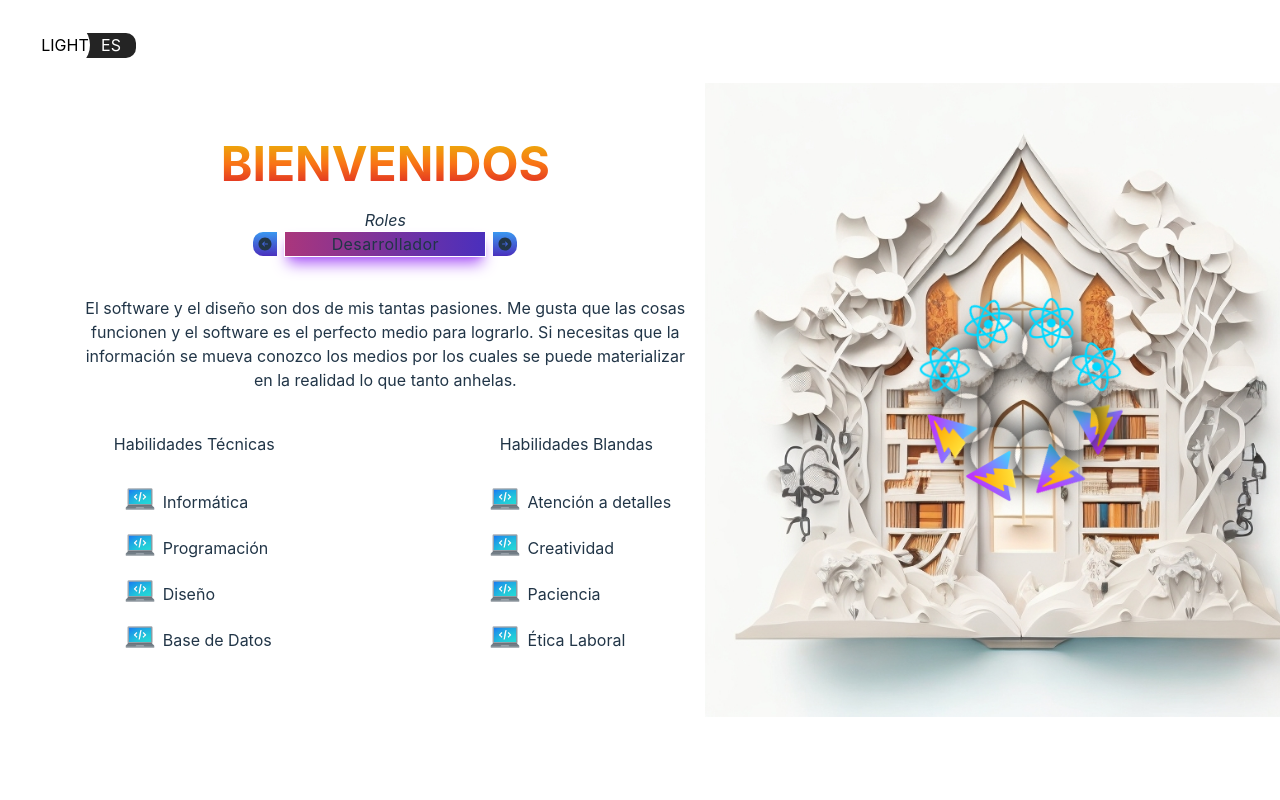
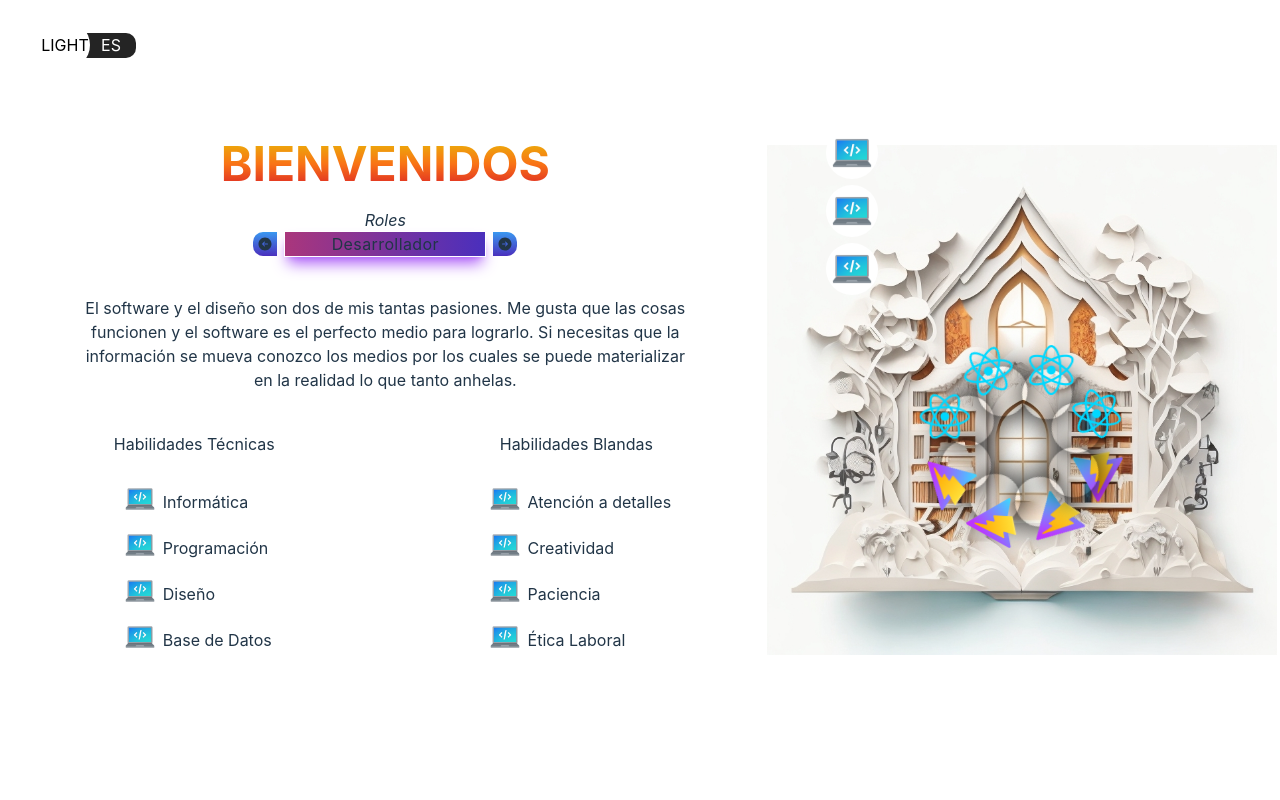
Before and after one commit to da8ah/da8ah-portfolio, a React (Vite) app: page / in a window 1280 px wide. Both pictures are taken after a click on the button "DARK". Shown: the top 800 px of the page. Built offline with nearby package versions, Linux system fonts and the light colour scheme.

Commit message:
Page1: abilities & tooltips

```diff
--- a/package.json
+++ b/package.json
@@ -1,7 +1,7 @@
 {
   "name": "da8ah-portfolio",
   "private": true,
-  "version": "0.13.0",
+  "version": "0.14.0",
   "type": "module",
   "scripts": {
     "dev": "vite",
--- a/src/components/SelectMenu.tsx
+++ b/src/components/SelectMenu.tsx
@@ -18,8 +18,8 @@ export default function SelectMenu(props: {
             <Select.Trigger
                 asChild
                 defaultChecked
-                className="w-full"
-                title="trigger"
+                className="cursor-pointer w-full"
+                title="Click"
                 color="indigo"
             >
                 <span>{props.data[props.selected]}</span>
@@ -37,10 +37,9 @@ export default function SelectMenu(props: {
                             && <Select.Item
                                 key={`item-${index}`}
                                 value={item}
-                                className="flex flex-row"
+                                className="cursor-pointer flex flex-row"
                             >
                                 <span>{item}</span>
-                                <Select.ItemIndicator><HiChevronDown /></Select.ItemIndicator>
                             </Select.Item>
                     })
                 }
--- a/src/components/Tooltip.tsx
+++ b/src/components/Tooltip.tsx
@@ -4,6 +4,7 @@ export default function Tooltip(props: {
     key: string,
     children: [JSX.Element, JSX.Element],
     cardClassName: string,
+    arrowClassName: string,
     align?: "center" | "end" | "start",
     side?: "left" | "top" | "right" | "bottom"
 }) {
@@ -19,7 +20,7 @@ export default function Tooltip(props: {
                 className={props.cardClassName}
             >
                 {props.children[1]}
-                <HoverCard.Arrow className="fill-black text-white" />
+                <HoverCard.Arrow className={props.arrowClassName} />
             </HoverCard.Content>
         </HoverCard.Portal>
     </HoverCard.Root>
--- /dev/null
+++ b/src/layouts/Abilities.tsx
@@ -0,0 +1,37 @@
+import Tooltip from '@/components/Tooltip'
+import laptop from '/page1/skills/icons8-laptop-coding-96.png'
+
+export default function Abilities() {
+    const abilities = [
+        {
+            src: laptop,
+            alt: 'laptop'
+        },
+        {
+            src: laptop,
+            alt: 'laptop'
+        },
+        {
+            src: laptop,
+            alt: 'laptop'
+        }
+    ]
+    const imgClassName = 'object-contain w-[40px] h-[40px] mx-2'
+    return <>
+        {abilities.map((ability, index) => (
+            <Tooltip
+                key={`ability-${index}`}
+                cardClassName='z-[100] w-[100px] h-[100px] bg-[orange]'
+                arrowClassName='fill-[orange]'
+                align='start'
+                side='left'
+            >
+                <div className='cursor-pointer rounded-full w-[50px] h-[50px] my-2 bg-white ring-1 ring-white flex justify-center items-center'>
+                    <img className={imgClassName} src={ability.src} alt={ability.alt} />
+                </div>
+                <div>Ability</div>
+            </Tooltip>
+        ))
+        }
+    </>
+}
--- a/src/layouts/Skills.tsx
+++ b/src/layouts/Skills.tsx
@@ -35,7 +35,11 @@ export default function Skills(props: { index: number, animation: MotionProps })
 }
 
 function Skill(props: { key: string, children: [JSX.Element, JSX.Element] }) {
-    return <Tooltip key={props.key} cardClassName='z-[100] w-[100px] h-[100px] bg-black'>
+    return <Tooltip
+        key={props.key}
+        cardClassName='z-[100] w-[100px] h-[100px] bg-[orange]'
+        arrowClassName='fill-[orange]'
+    >
         {props.children}
     </Tooltip>
 }
--- a/src/pages/Page1.tsx
+++ b/src/pages/Page1.tsx
@@ -1,11 +1,13 @@
 import { LangContext } from "@/context/LangProvider";
 import { ThemeContext } from "@/context/ThemeProvider";
+import Abilities from "@/layouts/Abilities";
 import Build from "@/layouts/Build";
 import Toolkit from "@/layouts/Toolkit";
 import { motion } from 'framer-motion';
 import { useContext, useState } from "react";
 import bgImg from "/page1/library.jpg";
 import bgVideo from "/page1/magician.mp4";
+import Tooltip from "@/components/Tooltip";
 
 export default function Page1(props: { className: string }) {
     const { text } = useContext(LangContext)
@@ -52,19 +54,34 @@ export default function Page1(props: { className: string }) {
             />}
             <div className='relative z-[1] w-[99.5%] h-[99%] rounded-[20px] flex flex-row justify-center items-center bg-white dark:bg-black dark:shadow-[inset_0_0_20px_10px_#ac0e0e]'>
                 <div className='z-[1] w-[60%] flex flex-col justify-center items-center'>
-                    {/* <img className='z-[0] absolute object-contain w-[90%] h-[90%]' src={bgImg} alt='library' /> */}
                     <Build index={index} animation={animation} onLeftPress={onLeftPress} onRightPress={onRightPress} />
                 </div>
-                <div className='box-content w-[40%] py-2 flex flex-col justify-center items-center'>
+                <div className='relative box-border w-[40%] h-full py-2 flex flex-col justify-center items-center'>
                     {themeMode === 'dark' ?
                         <video className='z-0 absolute object-contain w-[90%] h-[90%]' muted loop autoPlay>
                             <source src={bgVideo} type="video/mp4" />
                         </video>
                         :
-                        <img className='z-0 absolute object-contain w-[50%] h-[80%]' src={bgImg} alt='library' />
+                        <img className='z-0 absolute object-contain w-full h-[80%]' src={bgImg} alt='library' />
                     }
-                    <div className='flex flex-col justify-center items-center'>
-                        <Toolkit />
+                    <div className='relative box-border w-full p-10 flex flex-col justify-between'>
+                        <div className='z-[1] flex-1 p-5'>
+                            <Abilities />
+                        </div>
+                        <div className='z-[1] relative flex-1 flex flex-col justify-center items-center'>
+                            <Toolkit />
+                            <Tooltip
+                                key='toolkit'
+                                cardClassName='z-[100] w-[100px] h-[100px] bg-[orange]'
+                                arrowClassName='fill-transparent'
+                                align='center'
+                                side='top'
+                            >
+                                <div className='cursor-pointer absolute rounded-full w-[250px] h-[250px]' />
+                                <div>Toolkit</div>
+                            </Tooltip>
+                        </div>
+                        <div className='flex-1 py-16' />
                     </div>
                 </div>
             </div>
```
